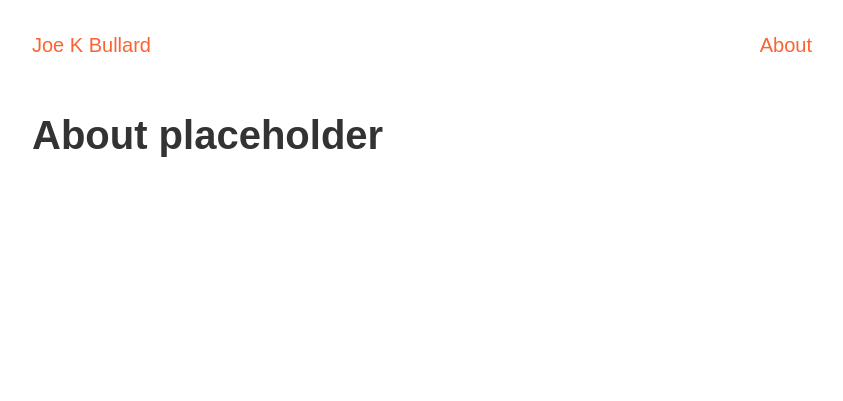
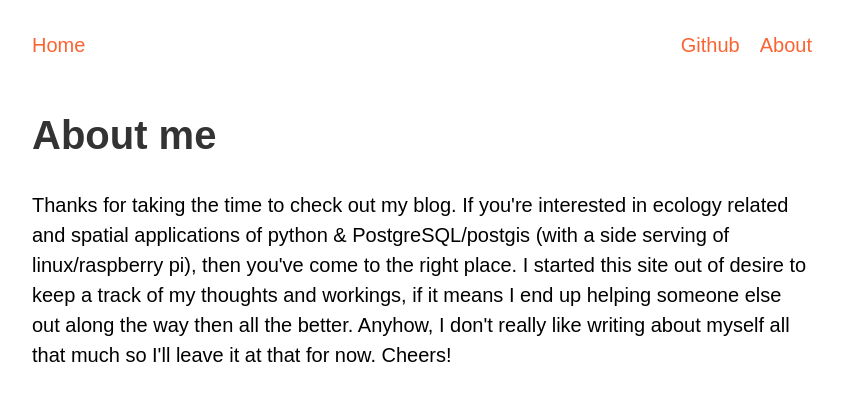
Before and after one commit to joekbullard/myblog, a Django app: page /about/ in a window 1280 px wide. Shown: the top 401 px of the page, without its empty margins (218-1061 px from the left). Run offline with Django 3.2, Linux system fonts and the light colour scheme.

Commit message:
template changes

```diff
--- a/blog/templates/about.html
+++ b/blog/templates/about.html
@@ -10,7 +10,16 @@
     {% extends 'base.html' %}
 
     {% block content %}
-    <h1>About placeholder</h1>
+    <h1>About me</h1>
+    <p>
+        Thanks for taking the time to check out my blog. If you're interested in ecology
+        related and spatial applications of python & PostgreSQL/postgis (with a side
+        serving of linux/raspberry pi), then you've come to the right place.
+        I started this site out of desire to keep a track of my thoughts and workings,
+        if it means I end up helping someone else out along the way then all the better.
+        Anyhow, I don't really like writing about myself all that much so I'll leave it at that for now.
+        Cheers!
+    </p>
     {% endblock content %}
 </body>
 </html>
--- a/blog/templates/base.html
+++ b/blog/templates/base.html
@@ -10,12 +10,17 @@
     <title>Django template</title>
 </head>
 <body>
-    <header>
-        <a href="{% url 'index' %}">Joe K Bullard</a>
-        <a href="{% url 'about' %}">About</a>
+    <header class="header">
+        <a class="logo" href="{% url 'index' %}">Home</a>
+        <nav>
+            <a href="https://github.com/joekbullard">Github</a>
+            <a href="{% url 'about' %}">About</a>
+        </nav>
     </header>
 
     {% block content %}
     {% endblock content %}
+
 </body>
+
 </html>
```
